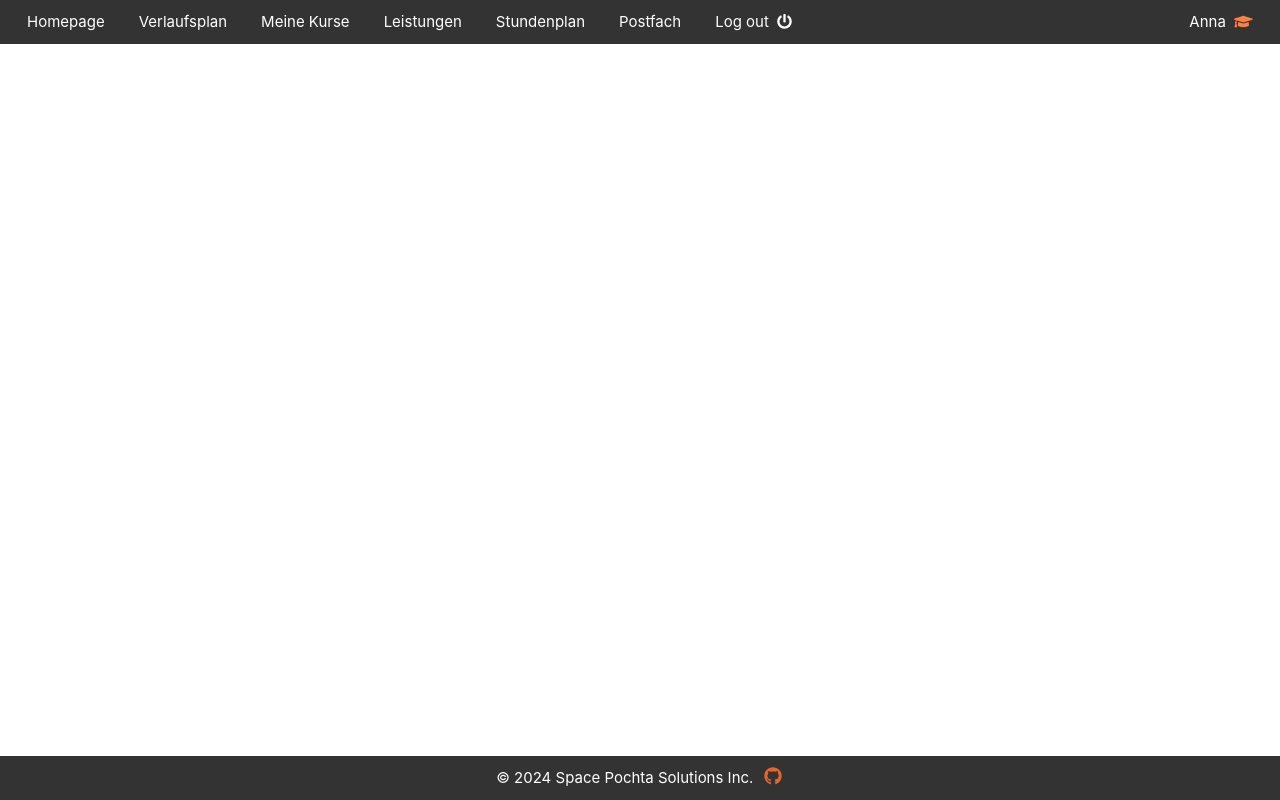
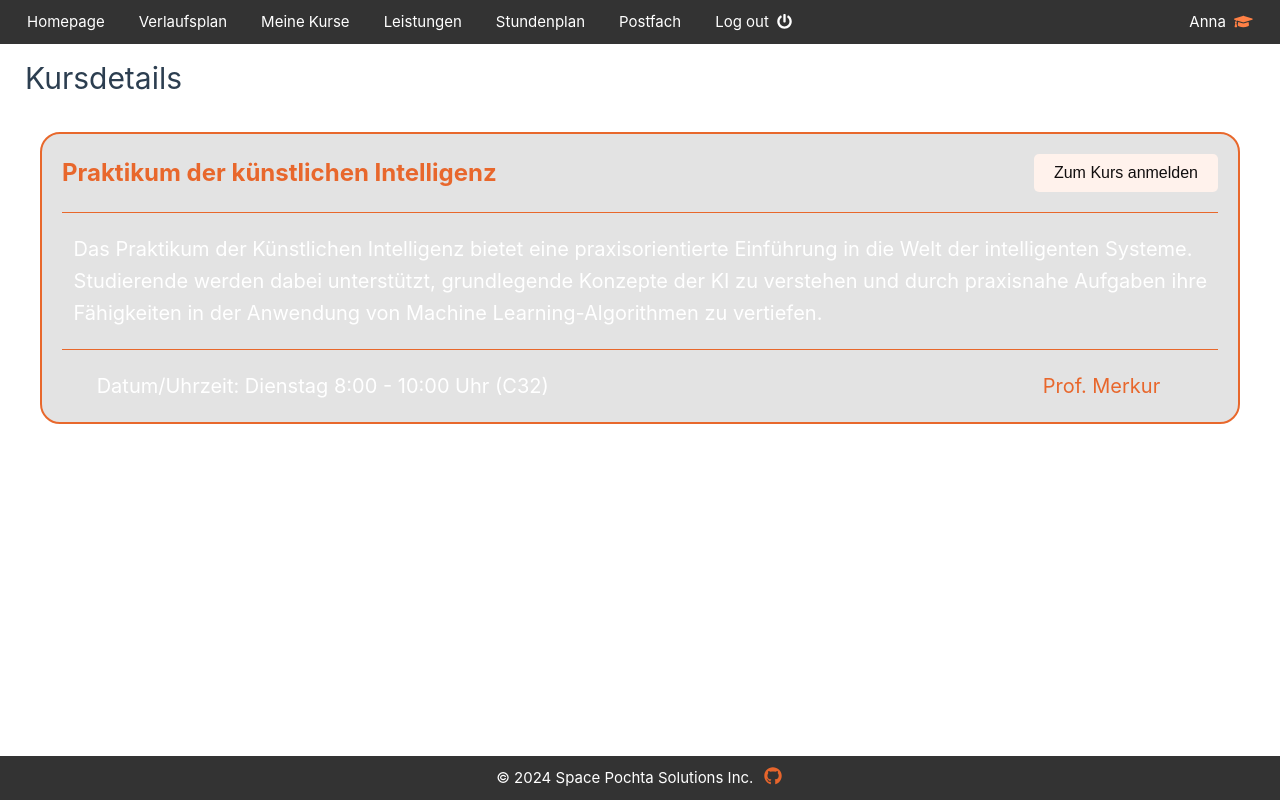
Before and after one commit to JonnyS02/hci_project, a Vue app: page /coursedetail in a window 1280 px wide. Built offline with nearby package versions, Linux system fonts and the light colour scheme.

Commit message:
Kursdetails, An/Abmelden

```diff
--- /dev/null
+++ b/src/Coursedetail.vue
@@ -0,0 +1,130 @@
+<template>
+      <div>
+          <h1>Kursdetails</h1>
+
+          <div class="orange_container" style="margin-bottom: 20px;">
+              <div class="course-header">
+                  <div class="course-name" style="color: #e8672c">{{ courseName }}</div>
+                  <!-- Zeige den entsprechenden Button basierend auf dem Anmeldestatus -->
+                  <button v-if="!enrolled" class="enroll-button" @click="showConfirmationModal">Zum Kurs anmelden</button>
+                  <button v-else class="withdraw-button" @click="withdraw">Abmelden</button>
+              </div>
+
+                  <div class="separator"></div>
+
+                  <div class="course-description">
+                        <!-- Hier kommt deine Kursbeschreibung -->
+                        <p style="font-size: 20px;">
+                              Das Praktikum der Künstlichen Intelligenz bietet eine praxisorientierte Einführung in die Welt
+                              der intelligenten Systeme. Studierende werden dabei unterstützt, grundlegende Konzepte der KI zu
+                              verstehen und durch praxisnahe Aufgaben ihre Fähigkeiten in der Anwendung von Machine
+                              Learning-Algorithmen zu vertiefen.
+                        </p>
+                  </div>
+
+                  <div class="separator"></div>
+
+                  <div class="course-details">
+                        <div><strong>Datum/Uhrzeit:</strong> Dienstag 8:00 - 10:00 Uhr (C32)</div>
+                        <div style="color: #e8672c; font-weight: 700;"><strong>Prof. Merkur</strong></div>
+                  </div>
+            </div>
+      </div>
+</template>
+
+<script>
+export default {
+    data() {
+        return {
+            courseName: "Praktikum der künstlichen Intelligenz",
+            showModal: false,
+            enrolled: false, // Neue Variable für den Anmeldestatus
+        };
+    },
+    methods: {
+        showConfirmationModal() {
+            // Hier könntest du Logik für die Anmeldung implementieren
+            // Z.B. API-Aufruf, Status aktualisieren, etc.
+            // Für dieses Beispiel setzen wir einfach den 'enrolled'-Status auf true.
+            this.enrolled = true;
+        },
+        withdraw() {
+            // Hier könntest du Logik für das Zurückziehen implementieren
+            // Z.B. API-Aufruf, Status aktualisieren, etc.
+            // Für dieses Beispiel setzen wir einfach den 'enrolled'-Status auf false.
+            this.enrolled = false;
+        },
+    },
+};
+</script>
+
+<style scoped>
+
+.withdraw-button {
+    font-size: 16px;
+    cursor: pointer;
+    padding: 10px 20px;
+    background-color: #e8672c;
+    color: rgb(17, 14, 14);
+    border: none;
+    border-radius: 5px;
+    transition: background-color 0.3s, color 0.3s;
+}
+
+.withdraw-button:hover {
+    background-color: #ff3d0d;
+    color: #000;
+    /* Schriftfarbe schwarz */
+}
+.course-header {
+      display: flex;
+      justify-content: space-between;
+}
+
+.course-name {
+      font-size: 24px;
+      font-weight: bold;
+}
+
+.enroll-button {
+      font-size: 16px;
+      cursor: pointer;
+      padding: 10px 20px;
+      background-color: #fff2ec;
+      color: rgb(17, 14, 14);
+      border: none;
+      border-radius: 5px;
+      transition: background-color 0.3s, color 0.3s;
+}
+
+.enroll-button:hover {
+      background-color: #e8672c;
+      color: #000;
+      /* Schriftfarbe schwarz */
+}
+
+.course-description {
+      margin-top: 20px;
+      margin-bottom: 20px;
+      padding-left: 1%;
+}
+
+.course-description p {
+      font-size: 50px;
+}
+
+.course-details {
+      display: flex;
+      justify-content: space-between;
+      margin-top: 20px;
+      font-size: 20px;
+      padding-right: 5%;
+      padding-left: 3%;
+}
+
+.separator {
+      background-color: rgb(232, 104, 44);
+      height: 1px;
+      margin: 20px 0;
+}
+</style>
--- a/src/Verlaufsplan.vue
+++ b/src/Verlaufsplan.vue
@@ -30,7 +30,7 @@
                          id="image3563" x="-608.07513" y="406.33237" clip-path="url(#clipPath7514)"
                          transform="matrix(1.3130615,0,0,1.3130615,190.3649,-185.20058)" />
 
-                    <a href="/courselist">
+                    <a href="/Coursedetail">
                          <rect style="fill:#1374db;fill-opacity:0;fill-rule:evenodd;stroke:#000000;stroke-width:0.0783193;stroke-opacity:1;paint-order:markers stroke fill"
                               id="GuMdWI" class="hoverable" width="104.67849" height="23.096319" x="-587.14532" y="410.77295"
                               rx="0.033296537" ry="0.033064049" />
--- a/src/router/index.js
+++ b/src/router/index.js
@@ -9,6 +9,7 @@ import Verlaufsplan from '../Verlaufsplan.vue'
 import Postfach from '../Postfach.vue'
 import Leistungen from '../Leistungen.vue'
 import Profil from '../Profil.vue'
+import Coursedetail from '../Coursedetail.vue'
 
 
 
@@ -61,6 +62,11 @@ const router = createRouter({
             name: "Profil",
             component: Profil
         },
+        {
+            path: "/coursedetail",
+            name: "Coursedetail",
+            component: Coursedetail
+        },
     ]
 })
 
```
